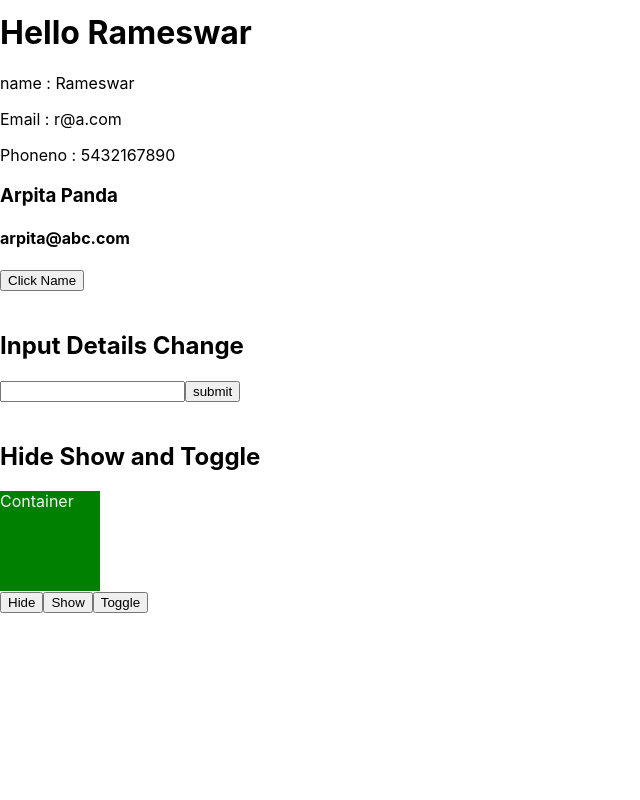
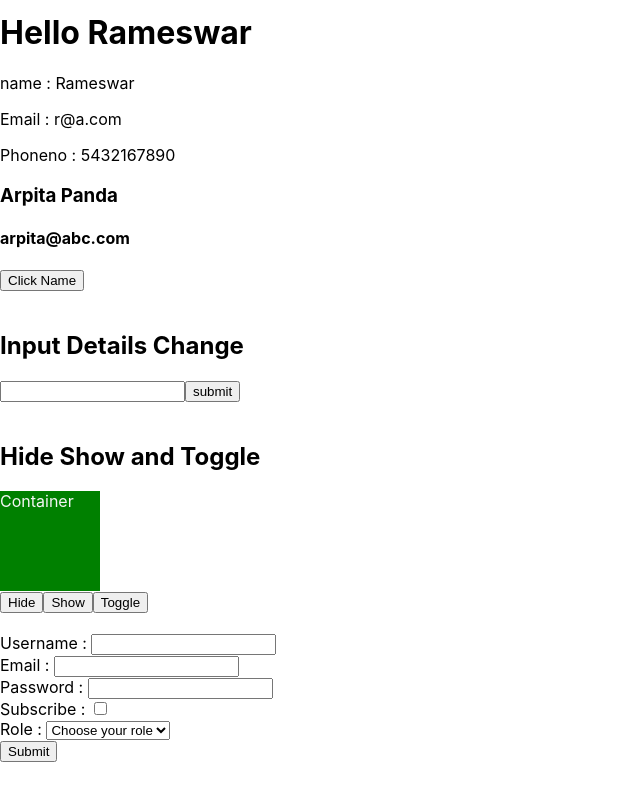
Before and after one commit to ArpitaPanda-1999/React-Practice-Youtube, a React (Create React App) app: page / in a window 1280 px wide. Shown: the part 980-1780 px from the top of the page, without its empty margins (0-640 px from the left). Before the commit the page ends 1613 px from the top, so only its background shows below. Built offline with nearby package versions, Linux system fonts and the light colour scheme.

Commit message:
Form-Handling

```diff
--- a/src/App.js
+++ b/src/App.js
@@ -3,6 +3,7 @@ import AppPersonal from './React-Interview-coding-practice/Project-File-Manager/
 import ClassIndex from './React-Practice/Class-index.jsx';
 import ClassIndex1 from './React-Practice/Class-index1.jsx';
 import ClassPropsApp from './React-Practice/Class-props-app.jsx';
+import FormHandleing from './React-Practice/Form-handling.jsx';
 import Index from './React-Practice/Fuction-index.jsx';
 import Index1 from './React-Practice/Fuction-index1.jsx';
 import FirstPropes from './React-Practice/Function-props.jsx';
@@ -35,6 +36,7 @@ function App() {
       <ClassPropsApp /> <br/> <br/>
       <InputBox /> <br/> <br/>
       <HideShowToggle /> <br/> <br/>
+      <FormHandleing /> <br/> <br/>
     </>
   );
 }
--- /dev/null
+++ b/src/React-Practice/Form-handling.jsx
@@ -0,0 +1,57 @@
+import React, {useState} from "react";
+
+const FormHandleing = () => {
+    const[form, setForm] = useState({
+        username : "",
+        email : "",
+        password : "",
+        isSubscibe : "",
+        role : ""
+    })
+
+    const handleChange = (e) => {
+        const{name, type, checked, value} = e.target;
+        const fieldChange = (type === 'checkbox') ? checked : value ;
+
+        setForm({...form, [name] : fieldChange});
+    }
+
+    const handleClick = (e) => {
+        e.preventDefault();
+        console.log(form);
+    }
+    return(
+        <div>
+            <form>
+                <div>
+                    <label htmlFor="username">Username : </label>
+                    <input type="text" name="username" id="username" value={form.username} onChange={handleChange} />
+                </div>
+                <div>
+                    <label htmlFor="email">Email : </label>
+                    <input type="email" name="email" id="email" value={form.email} onChange={handleChange} />
+                </div>
+                <div>
+                    <label htmlFor="password">Password : </label>
+                    <input type="password" name="password" id="password" value={form.password} onChange={handleChange} />
+                </div>
+                <div>
+                    <label htmlFor="isSubscribe">Subscribe : </label>
+                    <input type="checkbox" name="isSubscribe" id="isSubscribe" value={form.isSubscibe} onChange={handleChange} />
+                </div>
+                <div>
+                    <label htmlFor="role">Role : </label>
+                    <select name="role" id="role" value={form.role} onChange={handleChange} >
+                        <option value="">Choose your role</option>
+                        <option value="user">User</option>
+                        <option value="admin">Admin</option>
+                        <option value="IT">IT</option>
+                    </select>
+                </div>
+                <button onClick={handleClick}>Submit</button>
+            </form>
+        </div>
+    )
+}
+
+export default FormHandleing
```
